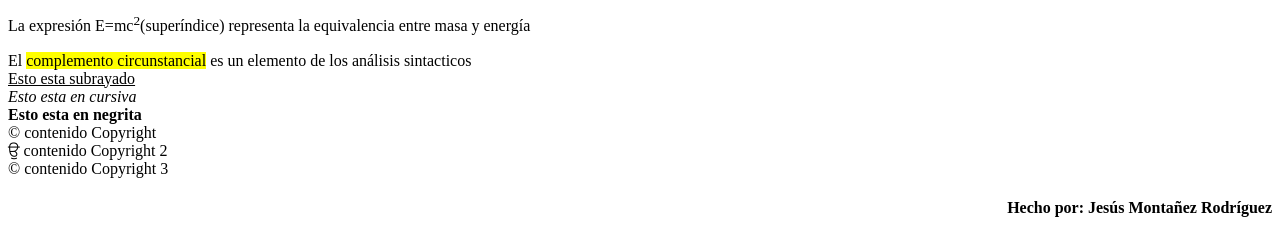
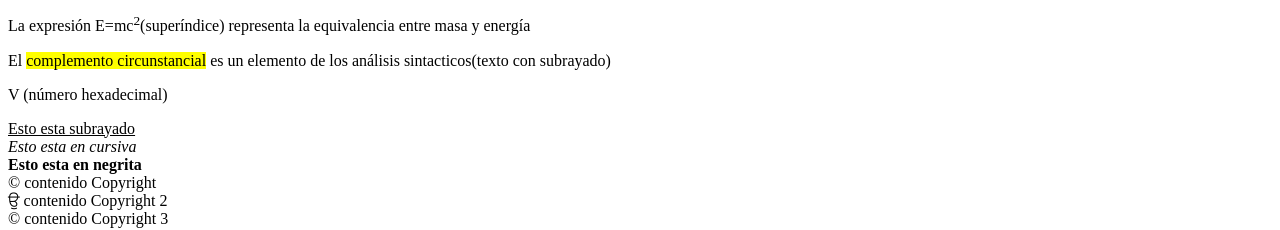
Before and after one commit to JesusMR09/TareaHtml-JesusMontanez, a plain HTML site: page index.html in a window 1280 px wide. Shown: the part 1056-1286 px from the top of the page. Drawn offline with Linux system fonts and the light colour scheme.

Commit message:
Update index.html

```diff
--- a/index.html
+++ b/index.html
@@ -45,10 +45,12 @@
     <p>El hombre dijo <q>El ser humano es bueno por naturaleza, la sociedad es la que lo corrompe</q>. No estoy de acuerdo con él.</p>
     <p>El servicio <abbr title="World Wide Web">WWW</abbr> se
         desarrolló en el <abbr title="Conseil Européen pour la Recherche
-        Nucléaire">CERN</abbr></p>
+        Nucléaire">CERN</abbr>(siglas)</p>
     <p>El aumento de CO<sub>2</sub>(subíndice) en la atmósfera está provocando el efecto invernadero.</p>
     <p>La expresión E=mc<sup>2</sup>(superíndice) representa la equivalencia entre masa y energía
-    <p>El  <mark>complemento circunstancial</mark> es un elemento de los análisis sintacticos<br>
+    <p>El  <mark>complemento circunstancial</mark> es un elemento de los análisis sintacticos(texto con subrayado)<br>
+
+    <p>&#x56 (número hexadecimal)</p>
 
     <u>Esto esta subrayado</u><br>
     <i>Esto esta en cursiva</i><br>
```
